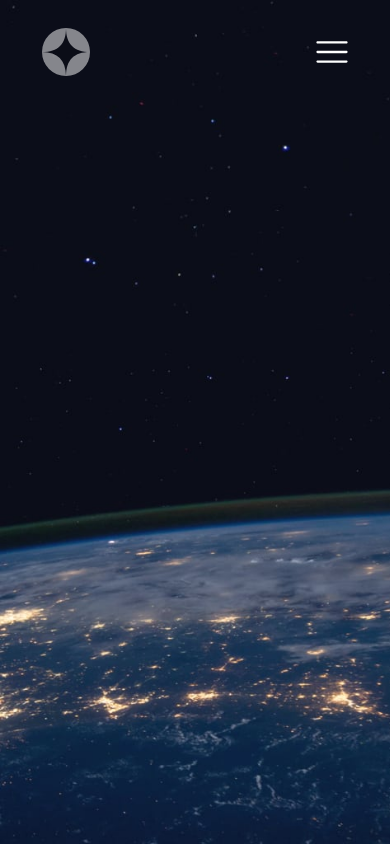
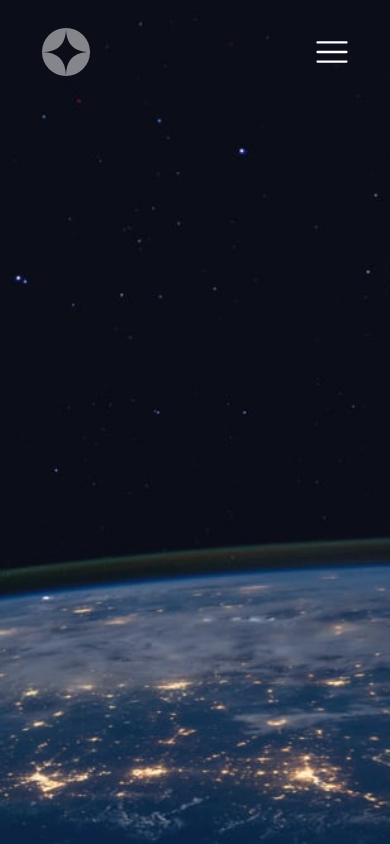
Before and after one commit to muhkyle17/birthday-reminder, a Next.js app: page / in a window 390 px wide. Built offline with nearby package versions, Linux system fonts and the light colour scheme; a web font is replaced by a local one.

Commit message:
Add mobile image

```diff
--- a/src/app/page.js
+++ b/src/app/page.js
@@ -2,7 +2,7 @@ import Navbar from '@/src/app/components/Navbar'
 
 export default function Home() {
   return (
-    <div className='bg-[url("/home/background-home-tablet.jpg")] lg:bg-[url("/home/background-home-desktop.jpg")] bg-cover lg:bg-right bg-no-repeat w-screen h-screen min-h-screen pt-0 lg:pt-10'>
+    <div className='bg-[url("/home/background-home-mobile.jpg")] sm:bg-[url("/home/background-home-tablet.jpg")] lg:bg-[url("/home/background-home-desktop.jpg")] bg-cover lg:bg-right bg-no-repeat w-screen h-screen min-h-screen pt-0 lg:pt-10'>
       <Navbar />
     </div>
   )
```
